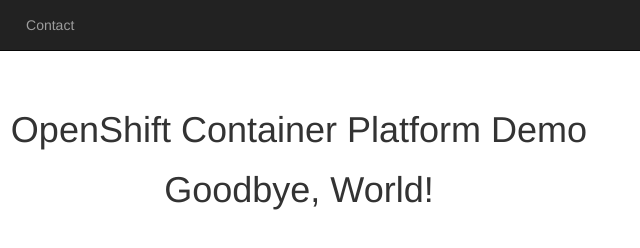
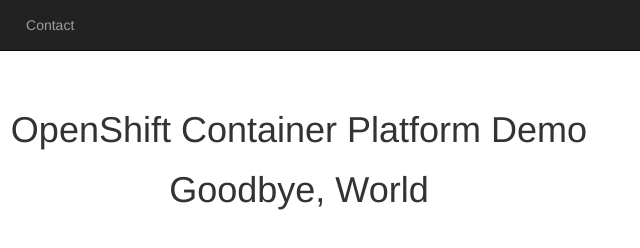
Before and after one commit to wohshon/ocp-demo-app, a website: page simpleweb/views/index.html in a window 1280 px wide. Shown: the full height of the page, 341-981 px from the left. Drawn offline with Linux system fonts and the light colour scheme; files that its build step writes are made by us from their sources.

Commit message:
updated index.html

```diff
--- a/simpleweb/views/index.html
+++ b/simpleweb/views/index.html
@@ -61,7 +61,7 @@
         <h1>OpenShift Container Platform Demo</h1>
         <p class="lead">
 
-          <h1>Goodbye, World!</h1>
+          <h1>Goodbye, World</h1>
 
         </p>
       </div>
```
